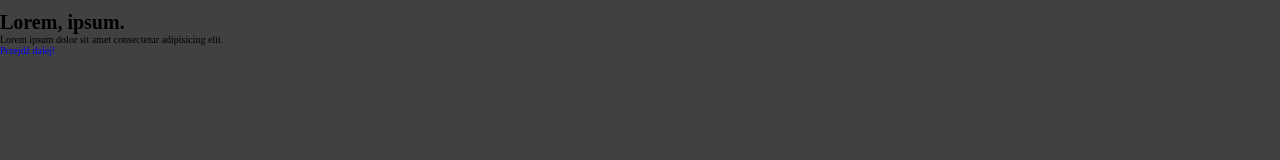
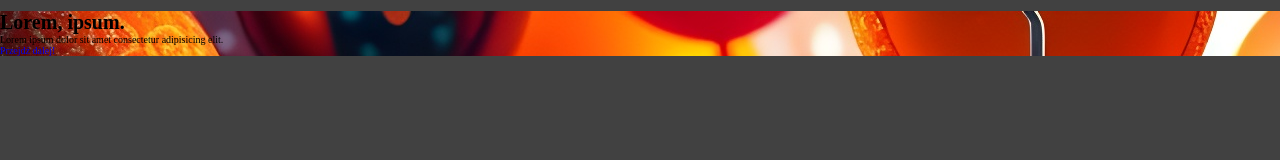
Before and after one commit to AuensonScript/projectADAM, a plain HTML site: page index.html in a window 1280 px wide. Drawn offline with Linux system fonts and the light colour scheme; a web font is replaced by a local one.

Commit message:
Adding the header images to the website

```diff
--- a/sass/main.scss
+++ b/sass/main.scss
@@ -49,3 +49,18 @@ table {
 	border-collapse: collapse;
 	border-spacing: 0;
 }
+
+
+// HEADER
+
+.header {
+	width: 100%;
+	background-image: url("../img/header/header_mobile.png");
+}
+
+
+@media (min-width: 992px) {
+	.header {
+		background-image: url("../img/header/header_desktop.jpg");
+	}
+}
```
Also changed, not shown: css/main.css, 1 other file.
